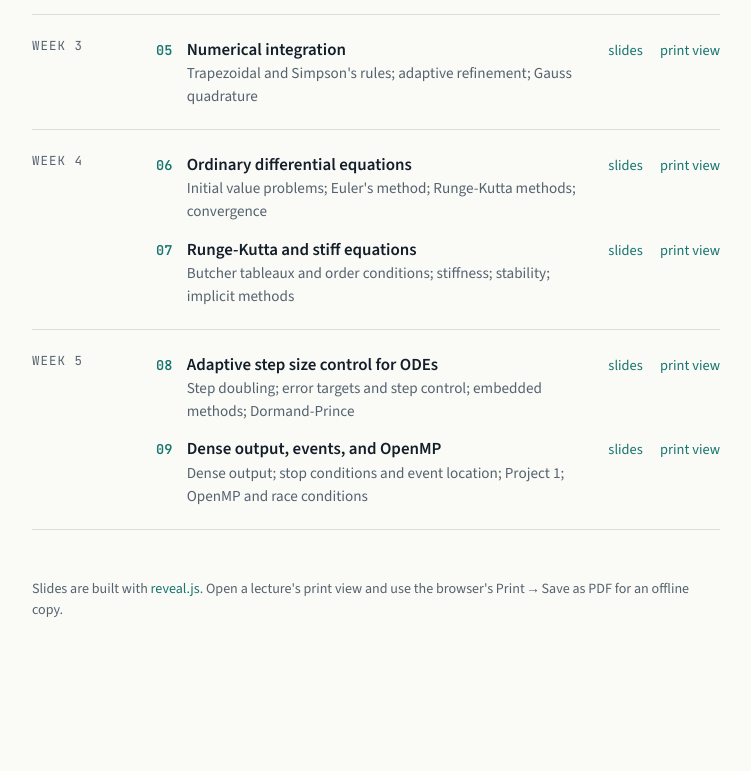
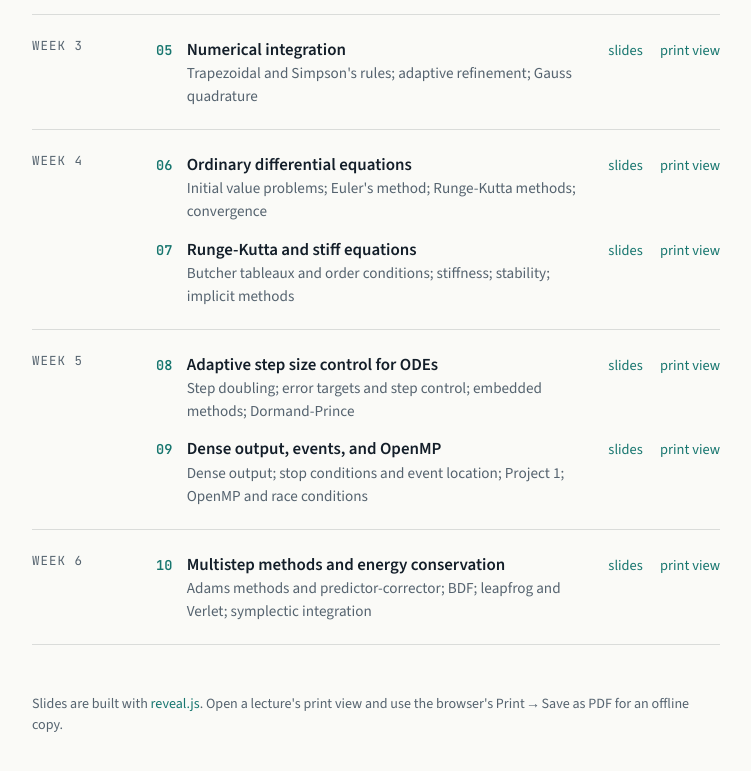
Before and after one commit to fizban007/Physics4027-Fall2026, a website: page index.html in a window 1280 px wide. Shown: the part 655-1426 px from the top of the page, without its empty margins (264-1015 px from the left). Before the commit the page ends 1355 px from the top, so only its background shows below. Drawn offline with nearby package versions, Linux system fonts and the light colour scheme; a web font is replaced by a local one.

Commit message:
Landing page: add Lecture 10 entry
Co-Authored-By: Claude Opus 5.5 (1M context) <noreply@anthropic.com>
Claude-Session: https://claude.ai/code/session_0159JUpTGoHD3rNAxwaaQ4Xs

```diff
--- a/index.html
+++ b/index.html
@@ -149,6 +149,23 @@
             </li>
           </ul>
         </section>
+
+        <section class="week">
+          <div class="week-label">Week 6</div>
+          <ul>
+            <li class="lecture">
+              <span class="lecture-num">10</span>
+              <span class="lecture-title">
+                Multistep methods and energy conservation
+                <span class="topics">Adams methods and predictor-corrector; BDF; leapfrog and Verlet; symplectic integration</span>
+              </span>
+              <span class="lecture-links">
+                <a href="Lecture 10/">slides</a>
+                <a href="Lecture 10/?print-pdf">print view</a>
+              </span>
+            </li>
+          </ul>
+        </section>
       </main>
 
       <footer>
```
